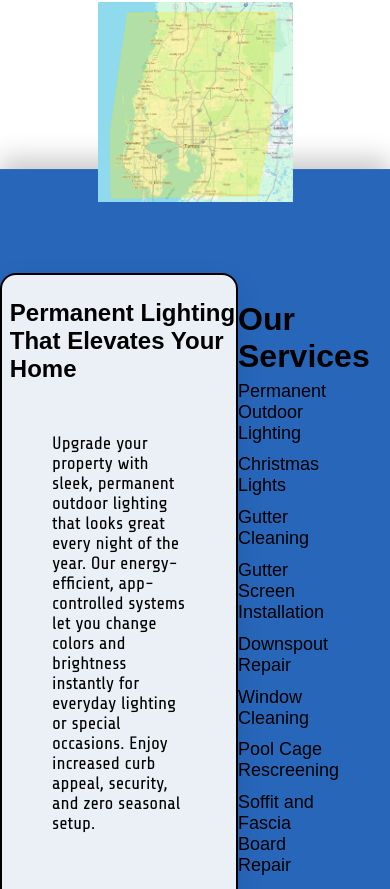
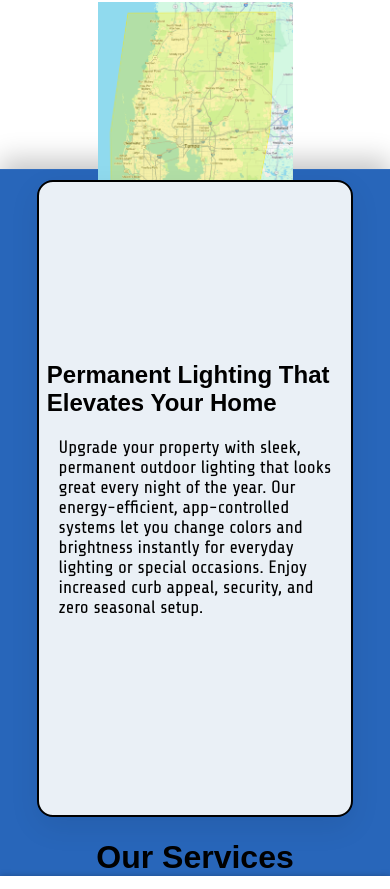
Before and after one commit to Patrick-Tomic/alphaenterprises, a React (Vite) app: page / in a window 390 px wide. Shown: the part 4335-5224 px from the top of the page. Built offline with nearby package versions, Linux system fonts and the light colour scheme; a web font is replaced by a local one.

Commit message:
fuck shit bitch

```diff
--- a/src/App.css
+++ b/src/App.css
@@ -135,6 +135,10 @@ margin: 20px 20px;
 #submitBtn:hover{
   background: rgba(27, 63, 115, 0.08);
 }
+ul{
+  flex-direction: column;
+
+}
 @media(max-width:600px){
   #lightingSrc{
     width: 50vw;
@@ -176,12 +180,29 @@ margin: 20px 20px;
     width: 50vw;
   }
   li{
-    font-size: 18px;
-    width: 25vw;
+    font-size: 20px;
+    min-width: 40vw;
   }
   #service{
-    width: 60vw;
+    width: 80vw;
   }
+  #serviceHead{
+    align-self: center;
+  }
+  #services{
+    flex-direction: column;
+  }
+                                        ul{
+                                          background: white;
+                                        flex-direction: row;
+                                          scroll-behavior: smooth;
+                                            width: 100vw;
+                                            align-items: center;
+                                            overflow:scroll;
+                                            scrollbar-width: auto;
+                                            max-height: 15vh;
+                                            box-shadow: 0 0 6px rgba(0, 0, 0, 0.25);
+                                        }
   #serviceHeader{
     width: 100%;
     margin-left: 4vw;
@@ -189,7 +210,7 @@ margin: 20px 20px;
   }
   #serviceDesc{
     font-size: 18px;
-    padding: 50px 50px 50px 50px;
+
   }
   form{
     margin-left: 0;
--- a/src/App.tsx
+++ b/src/App.tsx
@@ -179,10 +179,10 @@ function App() {
     </div>
     </div>
     <div className='flex flex-col'>
-       <h1>
+       <h1 id='serviceHead'>
       Our Services
     </h1>
-    <ul className=' h-[60vh] flex flex-col justify-around text-[20px]'>
+    <ul className=' h-[60vh] flex justify-around text-[20px]'>
       {listItems}
         </ul>
     </div>
```
